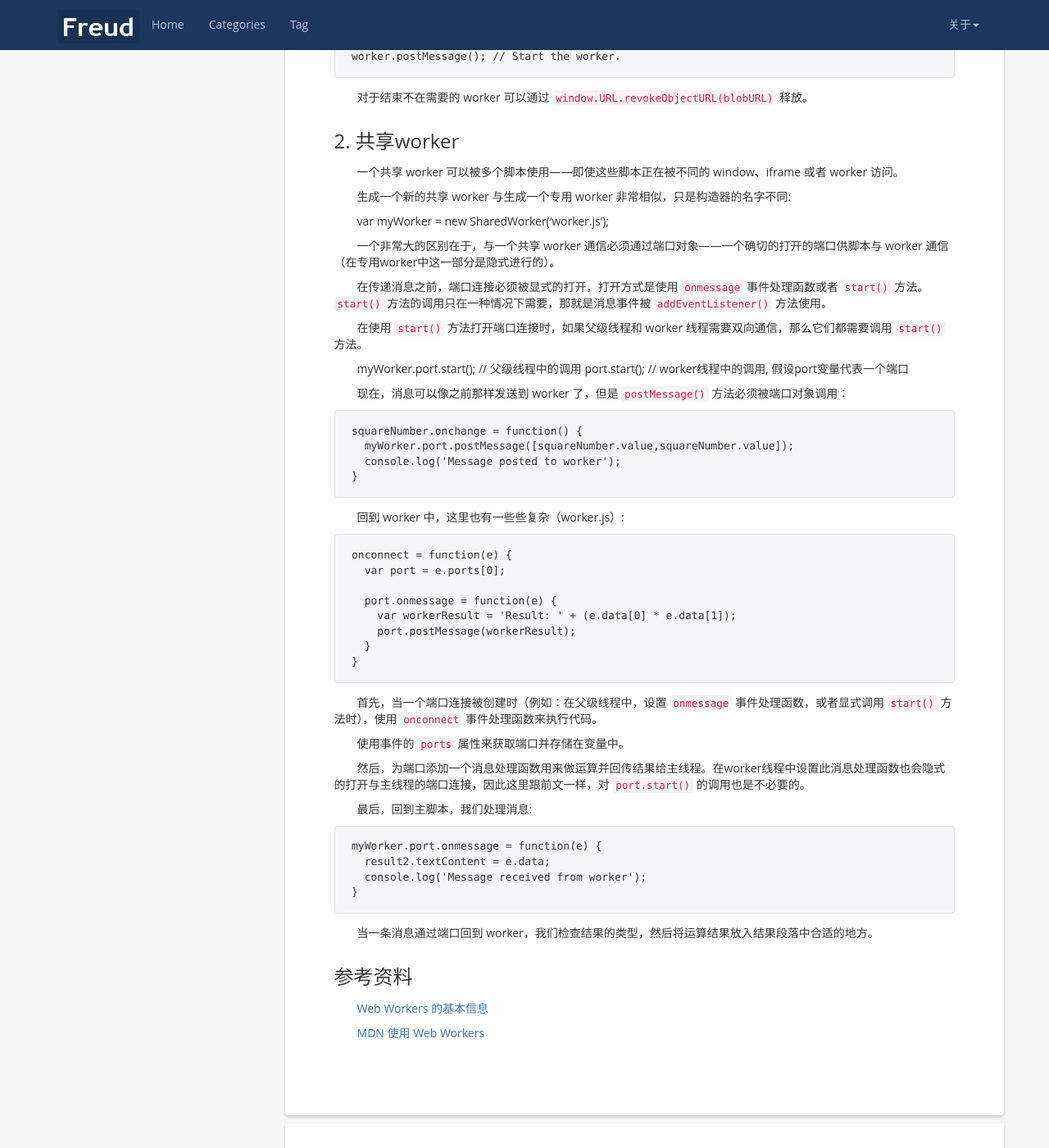
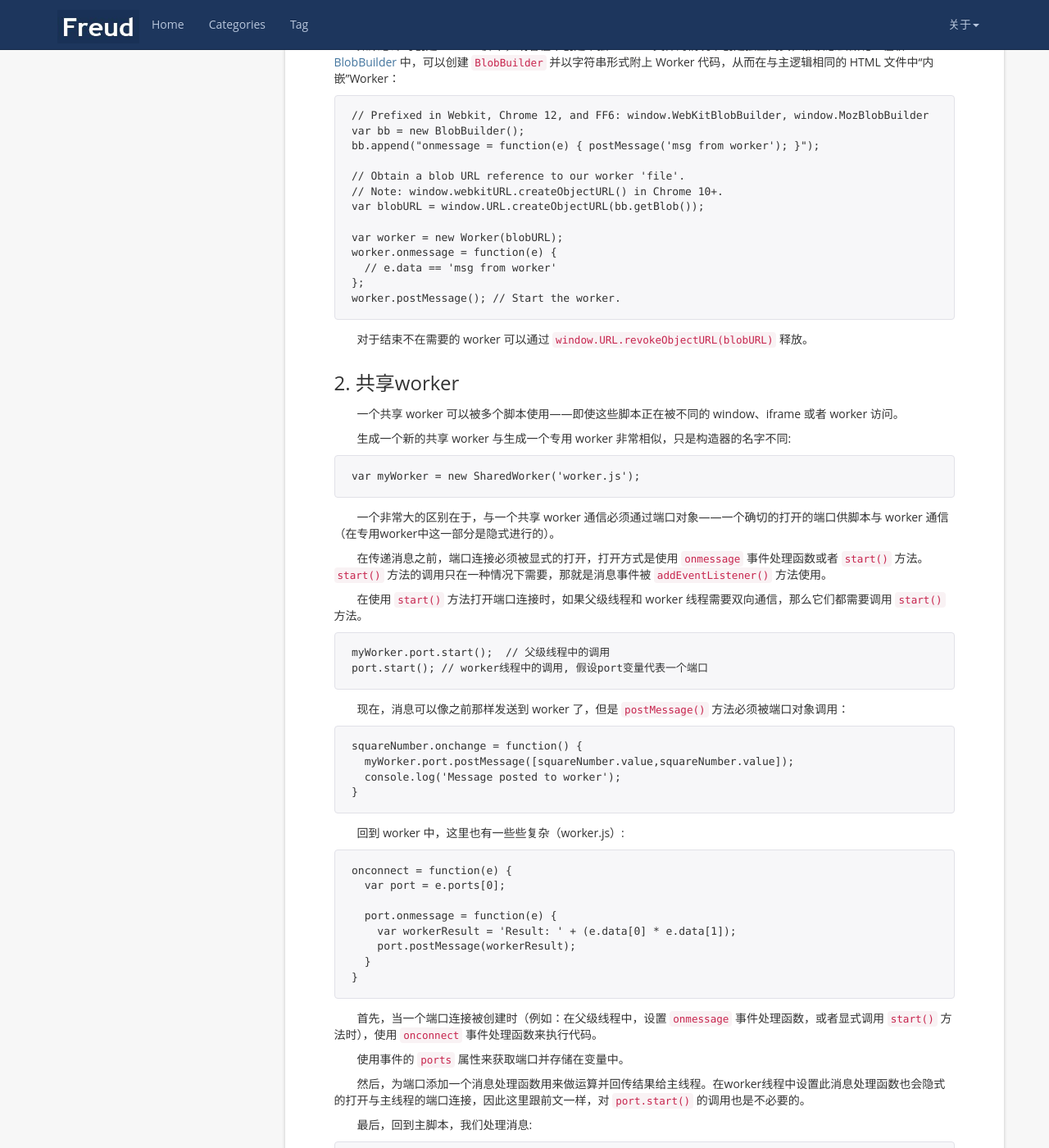
Before and after one commit to peiyanhuang/MyBlog, a Jekyll site: the page built from _posts/2018-07-20-web-worker.md, in a window 1280 px wide and 1400 px high, scrolled down 4602 px. Shown: the whole window at 82% size. Built offline with Jekyll 4.4.1, drawn with Linux system fonts in a browser that asks for light colours; nearby versions of some CDN libraries; some of the changed text lies outside the part shown.

Commit message:
@add: XSS

````diff
--- a/_posts/2018-07-20-web-worker.md
+++ b/_posts/2018-07-20-web-worker.md
@@ -29,7 +29,9 @@
 
 创建一个新的 worker 很简单。需要做的是调用 `Worker()` 的构造器，指定一个脚本的 URI 来执行 worker 线程（main.js）：
 
-    var myWorker = new Worker('worker.js');
+```js
+var myWorker = new Worker('worker.js');
+```
 
 注意：作为参数传递给 worker 构造器的 URI 必须遵循‘同源策略’。
 
@@ -89,13 +91,13 @@
 
 如果需要从主线程中立刻终止一个运行中的 worker，可以调用 `terminate()` 方法：
 
-  worker.terminate();
+```js
+worker.terminate();
+```
 
 worker 线程会被立即杀死，不会有任何机会让它完成自己的操作或清理工作。
 
-而在 worker 线程中，workers 也可以调用自己的 `close()` 方法进行关闭：
-
-  close();
+而在 worker 线程中，workers 也可以调用自己的 `close()` 方法进行关闭。
 
 #### 2.4 处理错误
 
@@ -105,9 +107,9 @@
 
 错误事件有以下三个用户关心的字段：
 
-  message：可读性良好的错误消息
-  filename：发生错误的脚本文件名
-  lineno：发生错误时所在脚本文件的行号
+- message：可读性良好的错误消息
+- filename：发生错误的脚本文件名
+- lineno：发生错误时所在脚本文件的行号
 
 #### 2.5 Worker 环境
 
@@ -153,20 +155,24 @@
 
 由于 Web Worker 的多线程行为，所以它们只能使用 JavaScript 功能的子集：
 
-  navigator 对象
-  location 对象（只读）
-  XMLHttpRequest
-  setTimeout()/clearTimeout() 和 setInterval()/clearInterval()
-  应用缓存(Application Cache)
-  使用 importScripts() 方法导入外部脚本
-  生成其他 Web Worker
+```
+navigator 对象
+location 对象（只读）
+XMLHttpRequest
+setTimeout()/clearTimeout() 和 setInterval()/clearInterval()
+应用缓存(Application Cache)
+使用 importScripts() 方法导入外部脚本
+生成其他 Web Worker
+```
 
 Worker 无法使用：
 
-  DOM
-  window 对象
-  document 对象
-  parent 对象
+```
+DOM
+window 对象
+document 对象
+parent 对象
+```
 
 #### 2.7 加载外部脚本
 
@@ -174,12 +180,12 @@
 
 此示例将 script1.js 和 script2.js 加载到了 Worker 中(worker.js)：
 
-  importScripts('script1.js');
-  importScripts('script2.js');
-
-也可以写成单个导入语句：
-
-  importScripts('script1.js', 'script2.js');
+```js
+importScripts('script1.js');
+importScripts('script2.js');
+<!-- 或者写成单个导入语句 -->
+importScripts('script1.js', 'script2.js');
+```
 
 浏览器加载并运行每一个列出的脚本。每个脚本中的全局对象都能够被 worker 使用。如果脚本无法加载，将抛出 `NETWORK_ERROR` 异常，接下来的代码也无法执行。而之前执行的代码(包括使用 window.setTimeout() 异步执行的代码)依然能够运行。`importScripts()` 之后的函数声明依然会被保留，因为它们始终会在其他代码之前运行。
 
@@ -242,7 +248,9 @@
 
 生成一个新的共享 worker 与生成一个专用 worker 非常相似，只是构造器的名字不同:
 
-  var myWorker = new SharedWorker('worker.js');
+```js
+var myWorker = new SharedWorker('worker.js');
+```
 
 一个非常大的区别在于，与一个共享 worker 通信必须通过端口对象——一个确切的打开的端口供脚本与 worker 通信（在专用worker中这一部分是隐式进行的）。
 
@@ -250,8 +258,10 @@
 
 在使用 `start()` 方法打开端口连接时，如果父级线程和 worker 线程需要双向通信，那么它们都需要调用 `start()` 方法。
 
-  myWorker.port.start();  // 父级线程中的调用
-  port.start(); // worker线程中的调用, 假设port变量代表一个端口
+```js
+myWorker.port.start();  // 父级线程中的调用
+port.start(); // worker线程中的调用, 假设port变量代表一个端口
+```
 
 现在，消息可以像之前那样发送到 worker 了，但是 `postMessage()` 方法必须被端口对象调用：
 
````
Also changed, not shown: _posts/2018-08-03-XSS.md (added, +85 -0 lines), images/web/emcode.webp (added).
